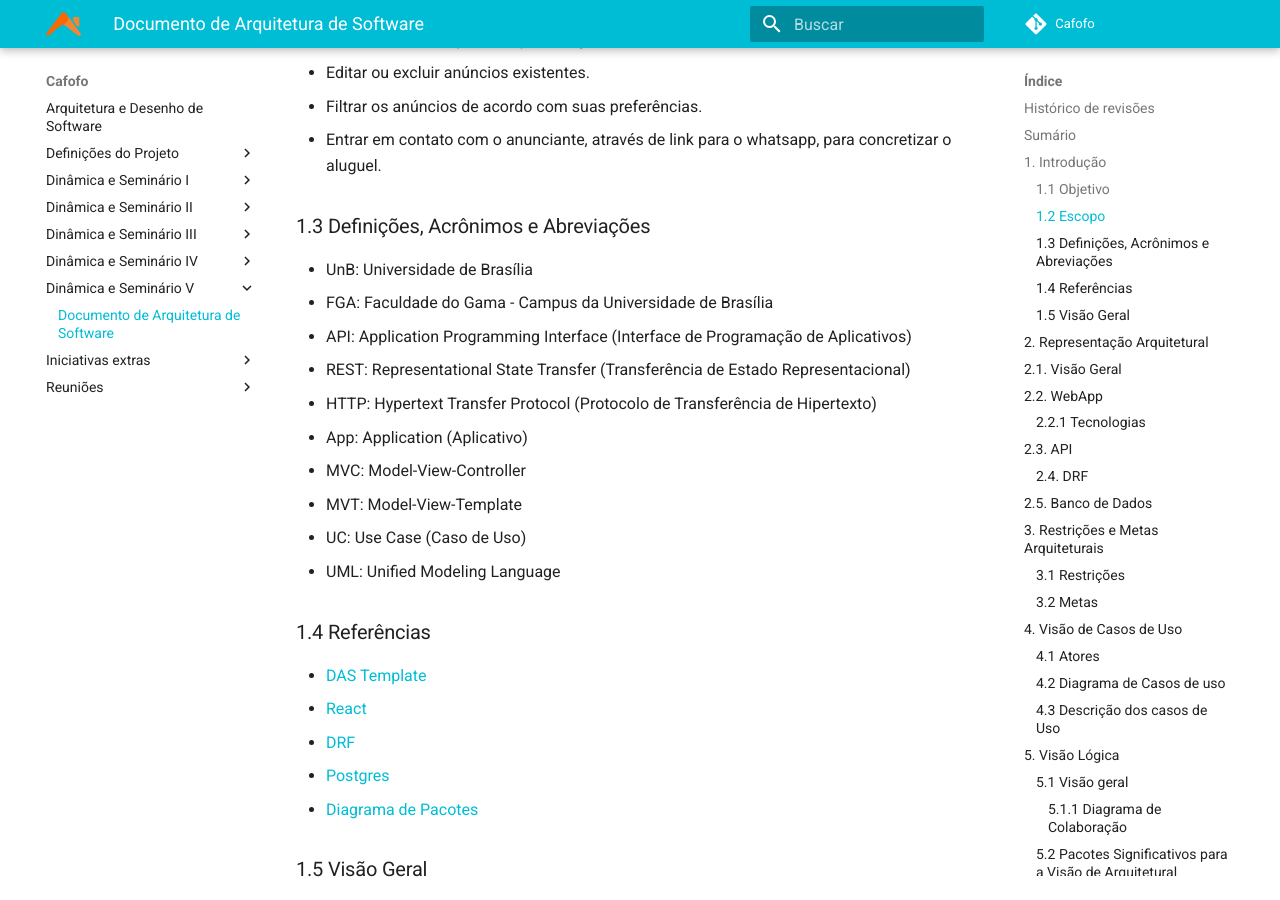
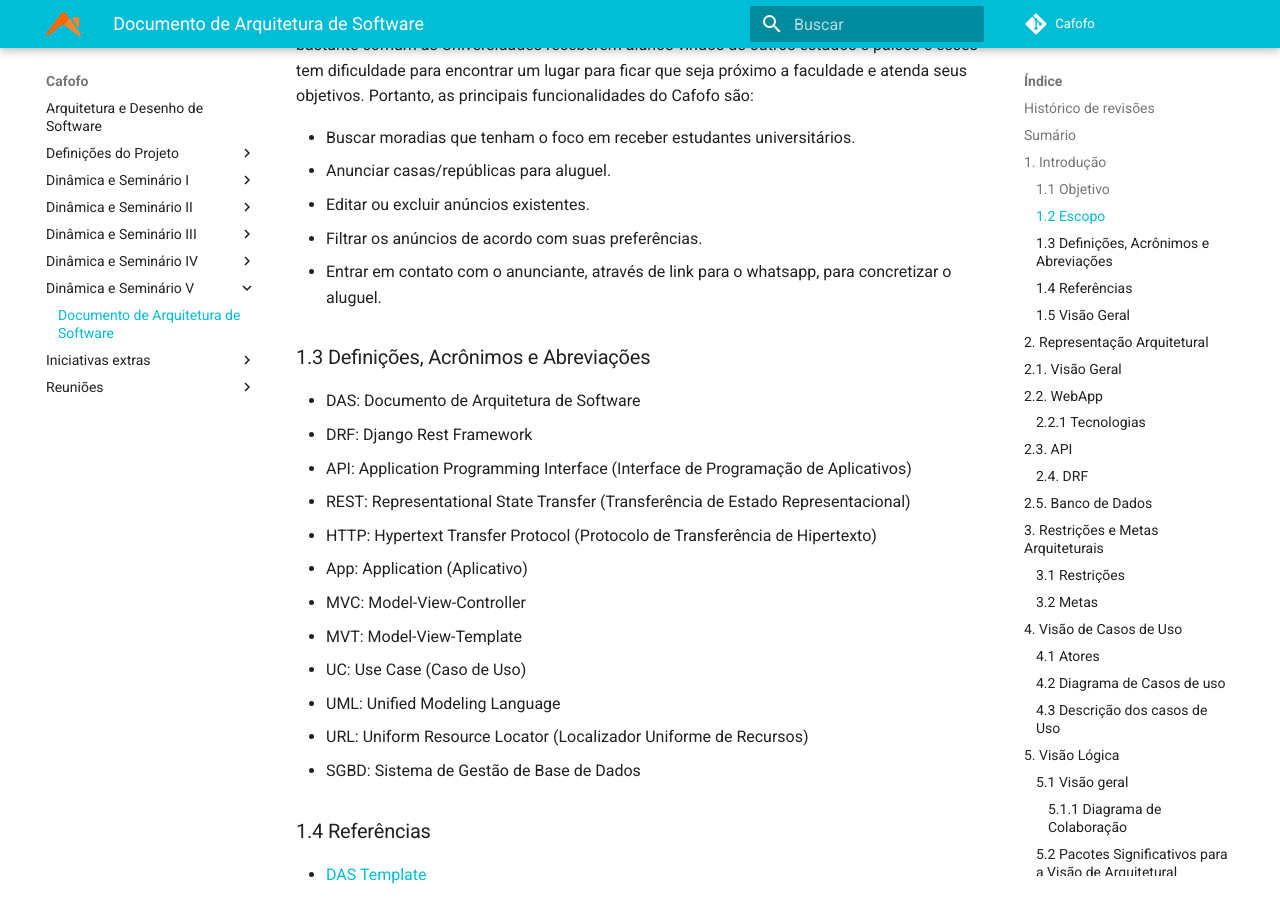
Before and after one commit to desenho-2019/Wiki, an MkDocs documentation site: the page built from docs/Dinâmica e Seminário V/Documento de Arquitetura.md, in a window 1280 px wide and 900 px high, scrolled down 2123 px. Built offline with MkDocs 1.6.1 and Material for MkDocs 9.7.7, drawn with Linux system fonts in a browser that asks for light colours; some of the changed text lies outside the part shown.

Commit message:
Corrected section 1.3 and collaboration diagram description

```diff
--- a/docs/Dinâmica e Seminário V/Documento de Arquitetura.md
+++ b/docs/Dinâmica e Seminário V/Documento de Arquitetura.md
@@ -14,6 +14,8 @@
 | 12/11/2019 | 0.9 | Adicionando Diagrama de Colaboração | Weiller Fernandes |
 | 12/11/2019 | 1.0 | Adicionando Descrição de Diagrama de Pacotes | Caio César Beleza |
 | 13/11/2019 | 1.1 | Iniciando Visão de Implementação | Caio César Beleza |
+| 13/11/2019 | 1.2 | Correção do tópico Definições, Acrônimos e Abreviações | Weiller Fernandes |
+| 13/11/2019 | 1.3 | Correção da descrição do Diagrama de Colaboração | Weiller Fernandes |
 
 
 ## Sumário
@@ -51,8 +53,8 @@
 - Entrar em contato com o anunciante, através de link para o whatsapp, para concretizar o aluguel.
 
 ### 1.3 Definições, Acrônimos e Abreviações
-* UnB: Universidade de Brasília
-* FGA: Faculdade do Gama - Campus da Universidade de Brasília
+* DAS: Documento de Arquitetura de Software
+* DRF: Django Rest Framework
 * API: Application Programming Interface (Interface de Programação de Aplicativos)
 * REST: Representational State Transfer (Transferência de Estado Representacional)
 * HTTP: Hypertext Transfer Protocol (Protocolo de Transferência de Hipertexto)
@@ -61,6 +63,8 @@
 * MVT: Model-View-Template
 * UC: Use Case (Caso de Uso)
 * UML: Unified Modeling Language
+* URL: Uniform Resource Locator (Localizador Uniforme de Recursos)
+* SGBD: Sistema de Gestão de Base de Dados
 
 ### 1.4 Referências
 
@@ -98,6 +102,7 @@
 ### 2.2.1 Tecnologias
 
 [![WebApp](img/react.png)](img/react.png)
+
 "O React é uma biblioteca JavaScript de código aberto com foco em criar interfaces de usuário em páginas web. É mantido pelo Facebook, Instagram, outras empresas e uma comunidade de desenvolvedores individuais. É utilizado nos sites da Netflix, Imgur, Feedly, Airbnb, SeatGeek, HelloSign, Walmart e outros." [2]
 
 ## 2.3. API
@@ -185,7 +190,7 @@
 
 #### 5.1.1 Diagrama de Colaboração
 
-Com esse diagrama podemos ver as funcionalidades dos principais elementos do software.
+Com esse diagrama podemos ver as funcionalidades dos principais elementos do software, mostrando a Colaboração dinâmica entre os objetos com ênfase no contexto do sistema.
 
 ![Diagrama de Colaboração](../Dinâmica e Seminário III/img/diagrama_colaboracao_v2.png)
 
```
